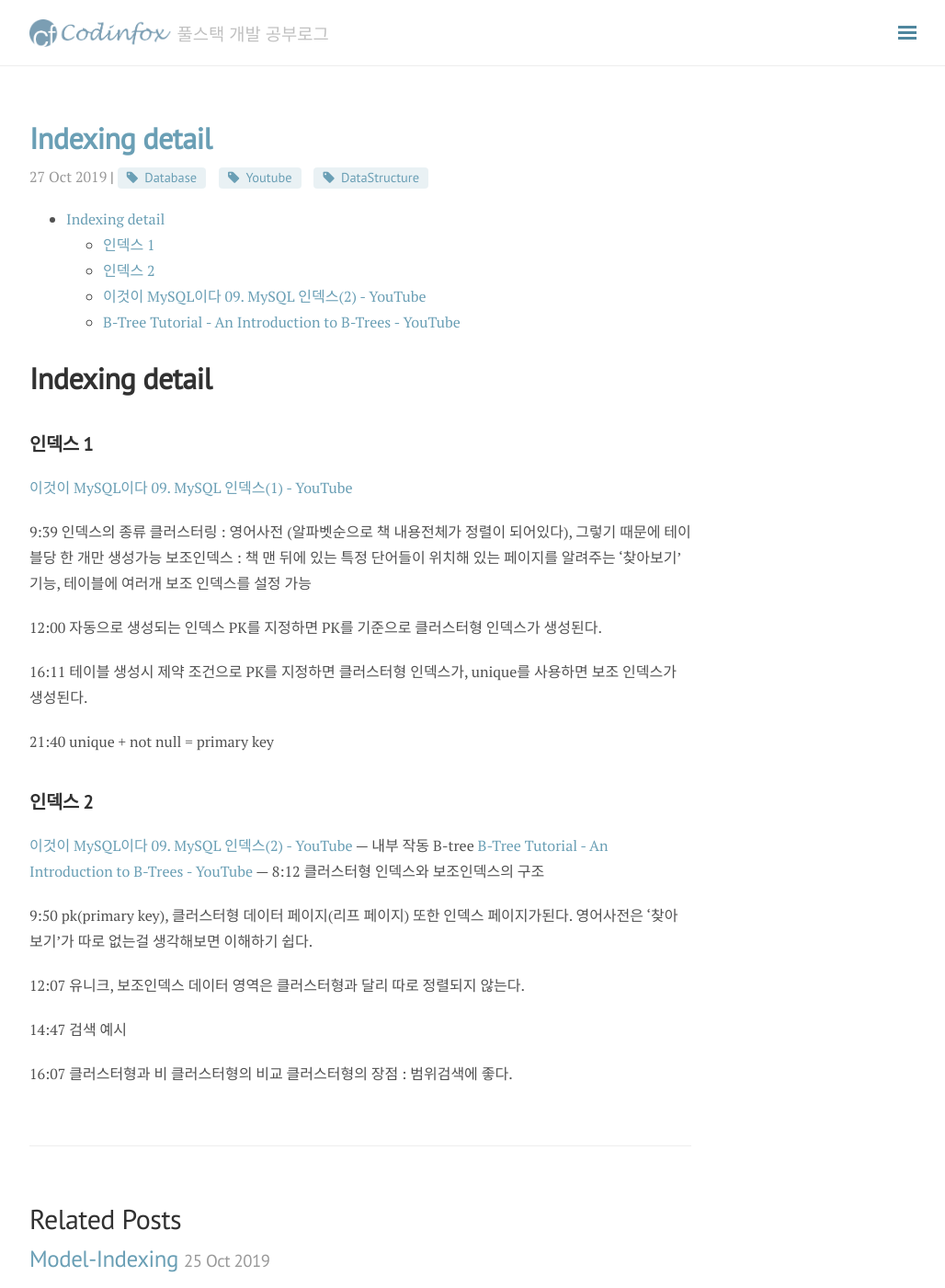
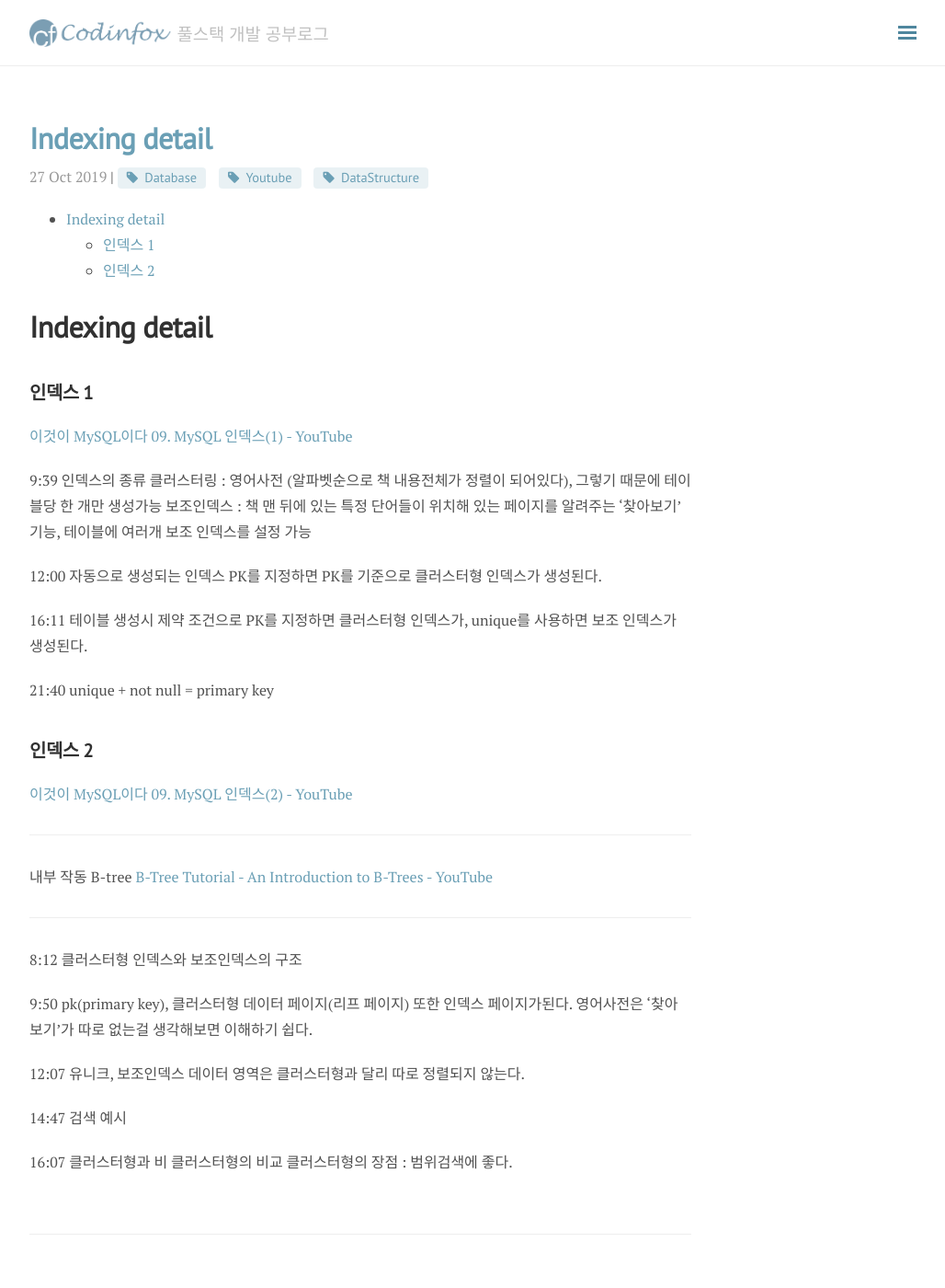
Before and after one commit to haeyong27/haeyong27.github.io, a Jekyll site: the page built from _posts/Database/2019-10-27-indexing-detail.md, in a window 1280 px wide and 1400 px high. Shown: the whole window at 92% size, without its empty margins (248-1276 px from the left). Built offline with Jekyll 4.4.1, drawn with Linux system fonts in a browser that asks for light colours; nearby versions of some CDN libraries.

Commit message:
내용 수정

```diff
--- a/_posts/Database/2019-10-27-indexing-detail.md
+++ b/_posts/Database/2019-10-27-indexing-detail.md
@@ -9,8 +9,6 @@ tag: [Database, Youtube, DataStructure]
 - [Indexing detail](#indexing-detail)
   - [인덱스 1](#%ec%9d%b8%eb%8d%b1%ec%8a%a4-1)
   - [인덱스 2](#%ec%9d%b8%eb%8d%b1%ec%8a%a4-2)
-  - [이것이 MySQL이다 09. MySQL 인덱스(2) - YouTube](#%ec%9d%b4%ea%b2%83%ec%9d%b4-mysql%ec%9d%b4%eb%8b%a4-09-mysql-%ec%9d%b8%eb%8d%b1%ec%8a%a42---youtube)
-  - [B-Tree Tutorial - An Introduction to B-Trees - YouTube](#b-tree-tutorial---an-introduction-to-b-trees---youtube)
 
 # Indexing detail
 ## 인덱스 1
@@ -29,10 +27,13 @@ PK를 지정하면 PK를 기준으로 클러스터형 인덱스가 생성된다.
 
 ## 인덱스 2
 [이것이 MySQL이다 09. MySQL 인덱스(2) - YouTube](https://www.youtube.com/watch?v=qW9X4w_SnT4&list=PLVsNizTWUw7HhYtI-4GGmlJ5yxNdwNI_X&index=30)
+
 ---
 내부 작동 B-tree
 [B-Tree Tutorial - An Introduction to B-Trees - YouTube](https://www.youtube.com/watch?v=C_q5ccN84C8)
+
 ---
+
 8:12 클러스터형 인덱스와 보조인덱스의 구조
 
 9:50 pk(primary key), 클러스터형
```
